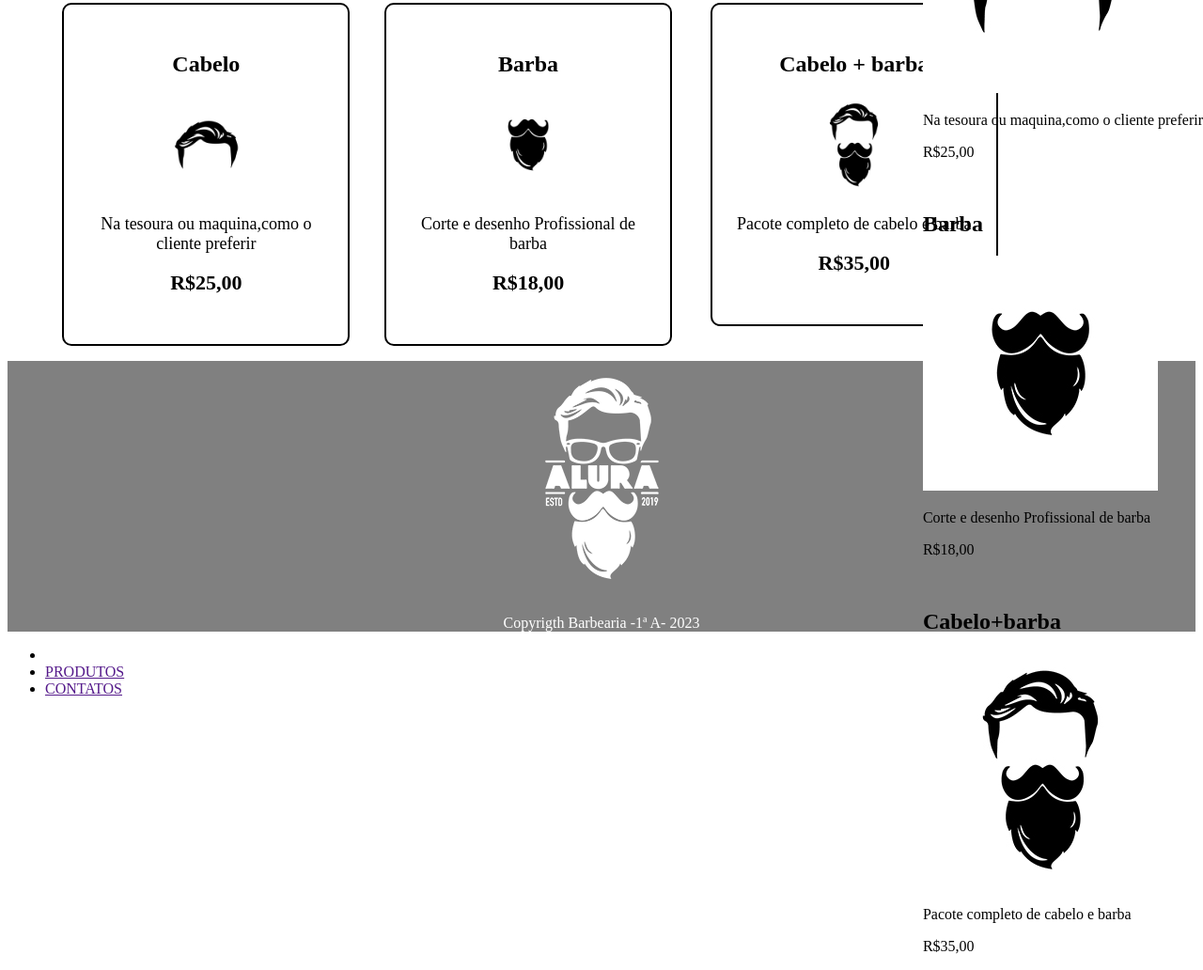
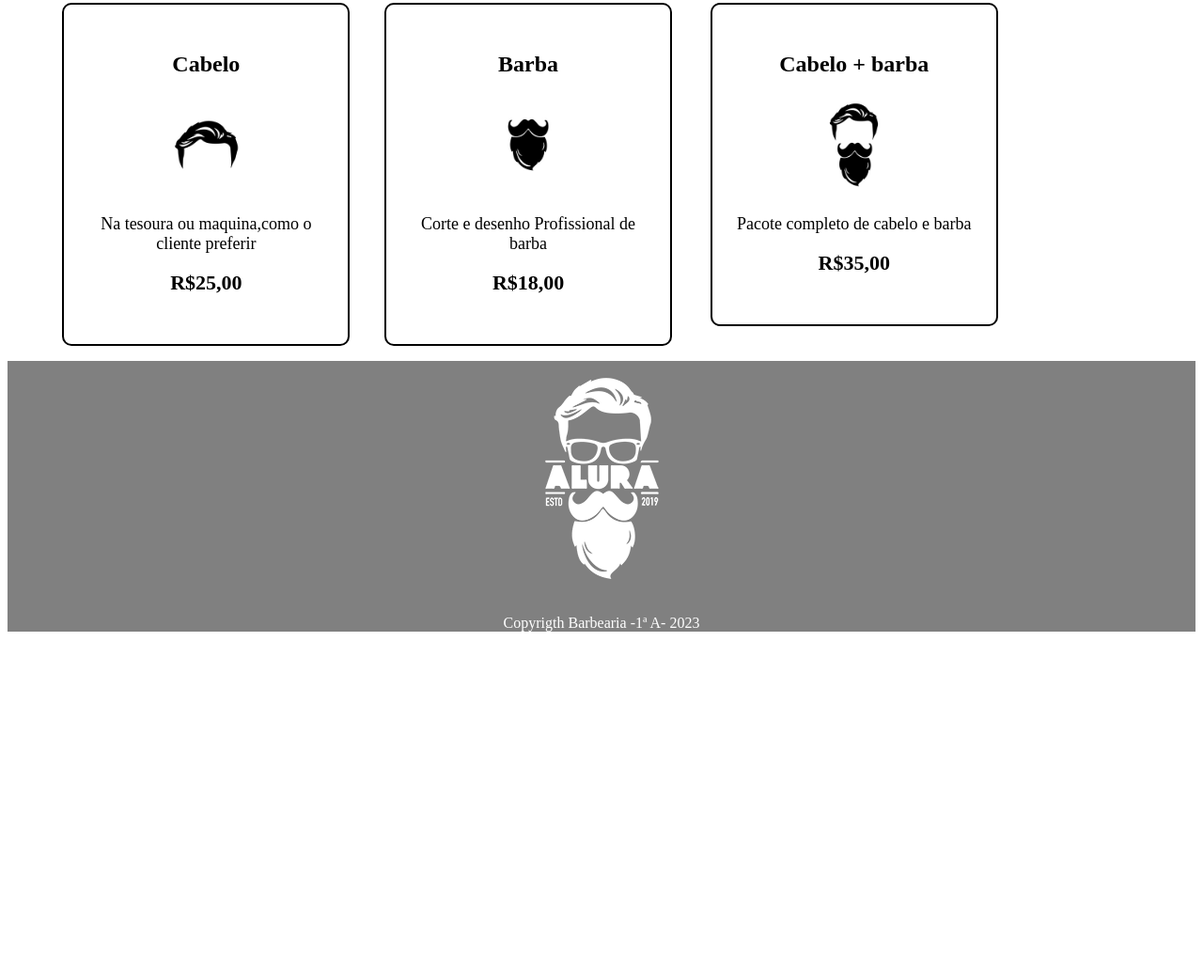
Before and after one commit to DONBIEL/HOME-ALURA-GABRIEL1A, a plain HTML site: page index.html in a window 1280 px wide. Shown: the part 362-1394 px from the top of the page at 94% size. After the commit the page ends 1050 px from the top, so only its background shows below. Drawn offline with Linux system fonts and the light colour scheme.

Commit message:
Update index.html
LLLLO

```diff
--- a/index.html
+++ b/index.html
@@ -71,50 +71,7 @@
 </body>
 </html>
 
-    <ul>
-    <li><a href="t https://donbiel.github.io/barberia-AluraDONBIEL/"HOME</a></li>
-    <li> <a href="">PRODUTOS</a></li>
-    <li> <a href="">CONTATOS</a></li>
-    </ul>
-  <nav>
-<div>
 
-</header>
-
-<main>
-
-<ul>
-
-<li>
-    <h2>Cabelo</h2>
-    <img src="cabelo.jpg" alt="">
-    <p>Na tesoura ou maquina,como o cliente preferir</p>
-    <p>R$25,00</p>
-
-
-<li>
-
-
-<li>
-
-
-  <h2>Barba</h2>
-  <img src="barba.jpg" alt="">
-  <p>Corte e desenho Profissional de barba</p>
-  <p>R$18,00</p>
-
-</li>
-
-<li>
-<h2>Cabelo+barba</h2>
-<img src="cabelo+barba.jpg" alt="">
-<p>Pacote completo de cabelo e barba </p>
-<p>R$35,00</p>
-
-
-
-
-</li>
 
 
 
```
